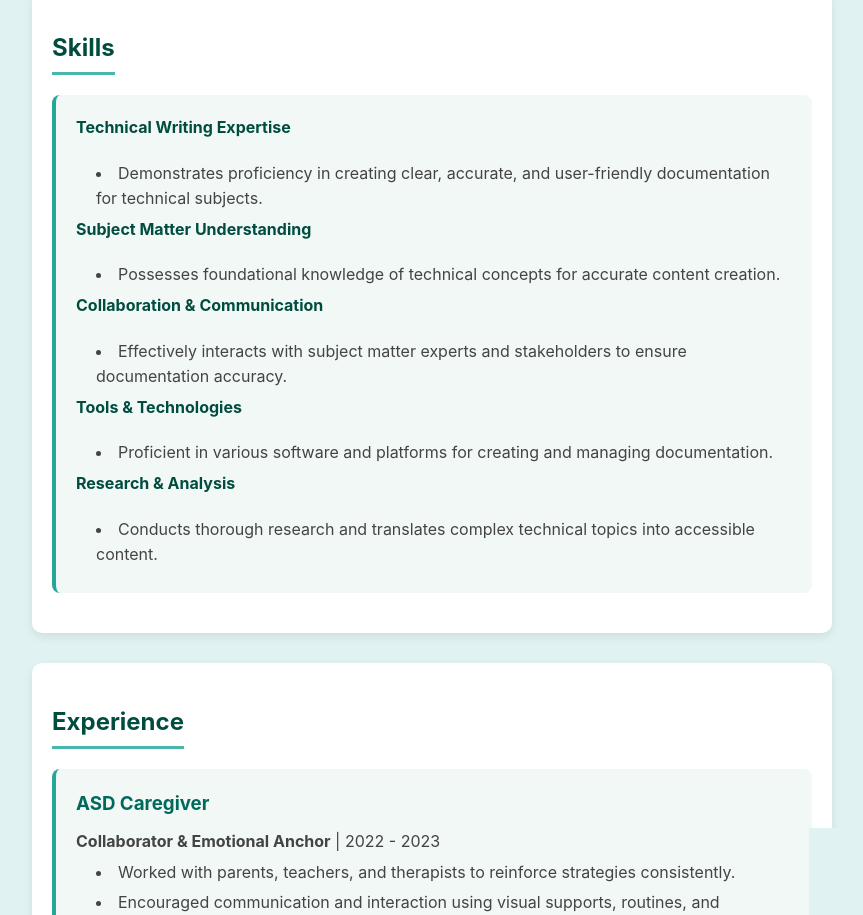
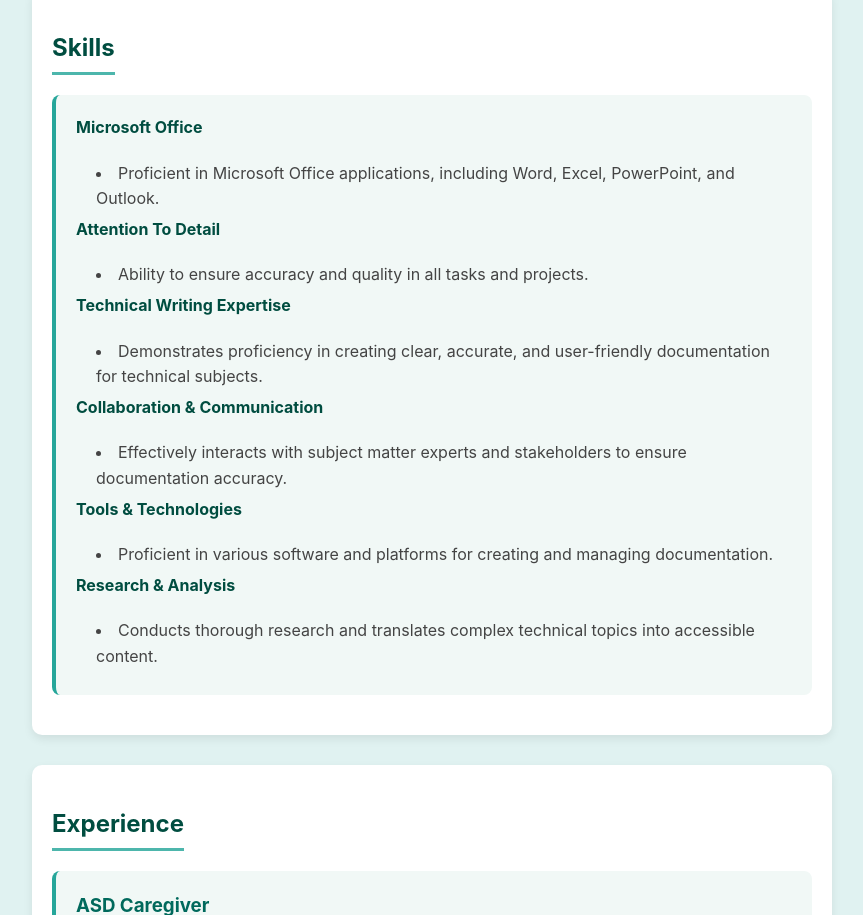
Before and after one commit to nathalieastillero26/PORTFOLIO, a plain HTML site: page resume.html in a window 1280 px wide. Shown: the part 1205-2120 px from the top of the page, without its empty margins (208-1071 px from the left). Drawn offline with Linux system fonts and the light colour scheme.

Commit message:
Update resume.html

```diff
--- a/resume.html
+++ b/resume.html
@@ -270,10 +270,12 @@
     <h2>Skills</h2>
     <div class="skills-grid">
       <div class="skill-category">
+        <h4>Microsoft Office</h4>
+        <li>Proficient in Microsoft Office applications, including Word, Excel, PowerPoint, and Outlook.</li>
+        <h4>Attention To Detail</h4>
+        <li>Ability to ensure accuracy and quality in all tasks and projects.</li>
         <h4>Technical Writing Expertise</h4>
         <li>Demonstrates proficiency in creating clear, accurate, and user-friendly documentation for technical subjects.</li>
-        <h4>Subject Matter Understanding</h4>
-        <li>Possesses foundational knowledge of technical concepts for accurate content creation.</li>
         <h4>Collaboration & Communication</h4>
         <li>Effectively interacts with subject matter experts and stakeholders to ensure documentation accuracy.</li>
         <h4>Tools & Technologies</h4>
```
